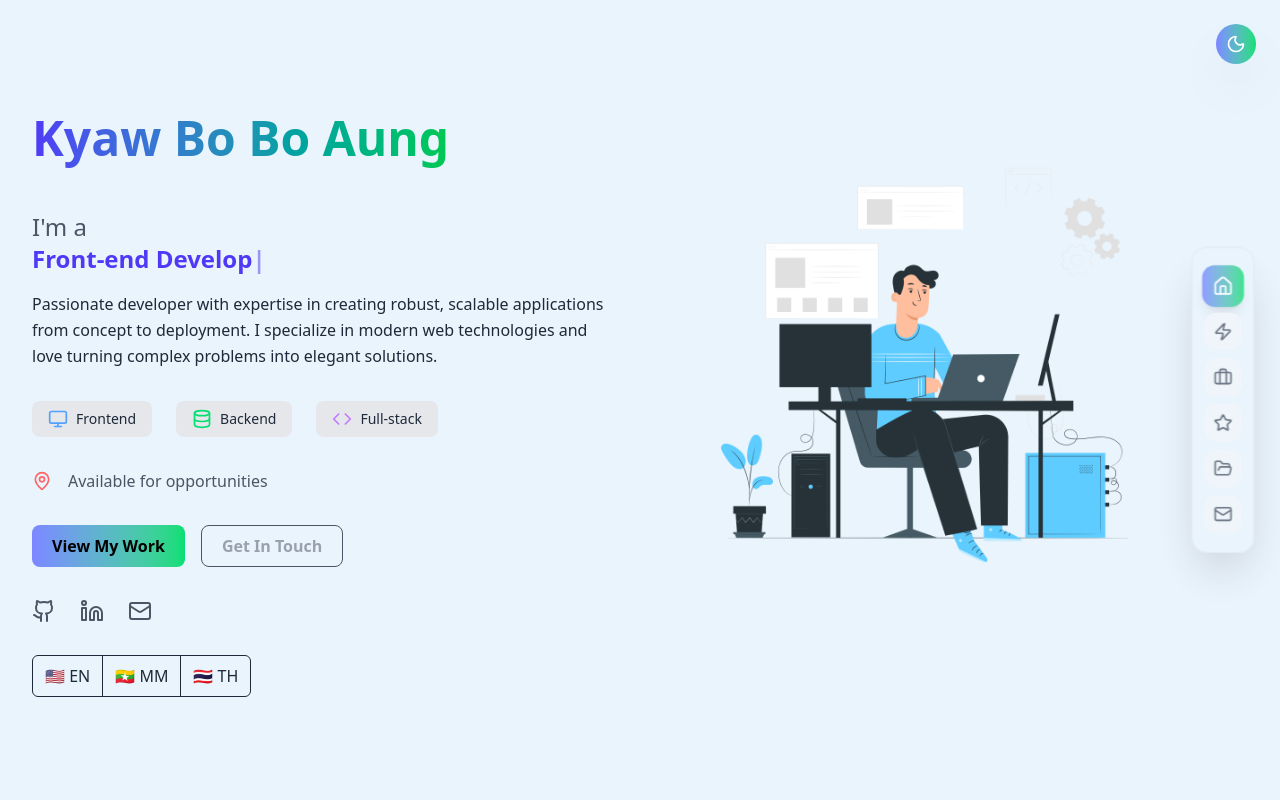
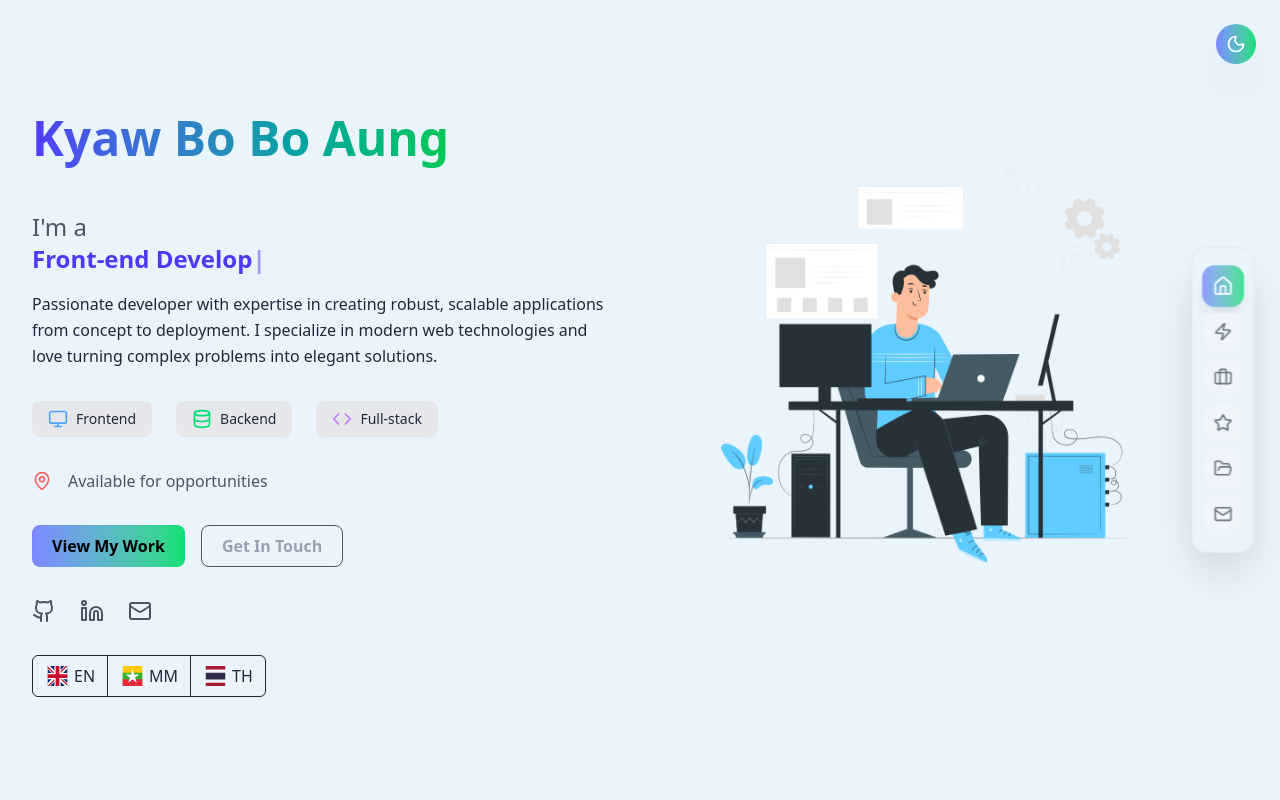
Before and after one commit to Kyaw-Bo-Bo-Aung/kbba-portfolio, a Next.js app: page / in a window 1280 px wide. Shown: the top 800 px of the page. Built offline with nearby package versions, Linux system fonts and the light colour scheme.

Commit message:
add language flag

```diff
--- a/components/HeroSection.tsx
+++ b/components/HeroSection.tsx
@@ -11,6 +11,9 @@ import {
   Monitor,
 } from "lucide-react";
 import Image from "next/image";
+import ThailandFlag from "./svgs/thailandFlag";
+import EnglishFlag from "./svgs/englighFlag";
+import MyanmarFlag from "./svgs/myanmarFlag";
 
 export default function HeroSection() {
   const { t, i18n } = useTranslation();
@@ -197,22 +200,22 @@ export default function HeroSection() {
         {/* 🌍 Language Switcher */}
         <div className="mt-8 inline-flex rounded-md text border-1">
           <button
-            className="transition-all duration-300 translation cursor-pointer py-2 px-3"
+            className="flex gap-1 items-center transition-all duration-300 translation cursor-pointer py-2 px-3"
             onClick={() => i18n.changeLanguage("en")}
           >
-            🇺🇸 EN
+            <EnglishFlag /> EN
           </button>
           <button
-            className="transition-all duration-300 translation cursor-pointer py-2 border-x-1 px-3"
+            className="flex gap-1 items-center transition-all duration-300 translation cursor-pointer py-2 border-x-1 px-3"
             onClick={() => i18n.changeLanguage("mm")}
           >
-            🇲🇲 MM
+            <MyanmarFlag /> MM
           </button>
           <button
-            className="transition-all duration-300 translation cursor-pointer py-2 px-3"
+            className="flex gap-1 items-center transition-all duration-300 translation cursor-pointer py-2 px-3"
             onClick={() => i18n.changeLanguage("th")}
           >
-            🇹🇭 TH
+            <ThailandFlag /> TH
           </button>
         </div>
       </div>
--- /dev/null
+++ b/components/svgs/englighFlag.tsx
@@ -0,0 +1,45 @@
+import React from "react";
+
+const EnglishFlag = () => {
+  return (
+    <svg
+      width="25"
+      height="20"
+      viewBox="0 0 513 512"
+      fill="none"
+      xmlns="http://www.w3.org/2000/svg"
+    >
+      <g clip-path="url(#clip0_103_5550)">
+        <path d="M0.5 0H512.5V512H0.5V0Z" fill="#012169" />
+        <path
+          d="M512.5 0V64L322.5 256L512.5 443V512H445.5L254.5 324L68.5 512H0.5V444L186.5 257L0.5 74V0H62.5L254.5 188L440.5 0H512.5Z"
+          fill="white"
+        />
+        <path
+          d="M184.5 324L195.5 358L42.5 512H0.5V509L184.5 324ZM308.5 312L362.5 320L512.5 467V512L308.5 312ZM512.5 0L320.5 196L316.5 152L466.5 0H512.5ZM0.5 1L193.5 190L134.5 182L0.5 49V1Z"
+          fill="#C8102E"
+        />
+        <path
+          d="M176.5 0V512H336.5V0H176.5ZM0.5 176V336H512.5V176H0.5Z"
+          fill="white"
+        />
+        <path
+          d="M0.5 208V304H512.5V208H0.5ZM208.5 0V512H304.5V0H208.5Z"
+          fill="#C8102E"
+        />
+      </g>
+      <defs>
+        <clipPath id="clip0_103_5550">
+          <rect
+            width="512"
+            height="512"
+            fill="white"
+            transform="translate(0.5)"
+          />
+        </clipPath>
+      </defs>
+    </svg>
+  );
+};
+
+export default EnglishFlag;
--- /dev/null
+++ b/components/svgs/myanmarFlag.tsx
@@ -0,0 +1,48 @@
+import React from "react";
+
+const MyanmarFlag = () => {
+  return (
+    <svg
+      width="25"
+      height="20"
+      viewBox="0 0 513 512"
+      fill="none"
+      xmlns="http://www.w3.org/2000/svg"
+    >
+      <g clip-path="url(#clip0_103_7874)">
+        <path d="M0.5 0H512.5V512H0.5V0Z" fill="#FECB00" />
+        <path d="M0.5 170.7H512.5V512H0.5V170.7Z" fill="#34B233" />
+        <path d="M0.5 341.3H512.5V512H0.5V341.3Z" fill="#EA2839" />
+        <path d="M313.1 274H199.9L256.5 85.3L313.1 274Z" fill="white" />
+        <path
+          d="M210.71 240.731L302.29 307.269L145.585 426.662L210.71 240.731Z"
+          fill="white"
+        />
+        <path
+          d="M273.99 220.17L239.01 327.83L77.0356 215.689L273.99 220.17Z"
+          fill="white"
+        />
+        <path
+          d="M273.99 327.83L239.01 220.17L435.964 215.688L273.99 327.83Z"
+          fill="white"
+        />
+        <path
+          d="M210.71 307.269L302.29 240.731L367.415 426.661L210.71 307.269Z"
+          fill="white"
+        />
+      </g>
+      <defs>
+        <clipPath id="clip0_103_7874">
+          <rect
+            width="512"
+            height="512"
+            fill="white"
+            transform="translate(0.5)"
+          />
+        </clipPath>
+      </defs>
+    </svg>
+  );
+};
+
+export default MyanmarFlag;
--- /dev/null
+++ b/components/svgs/thailandFlag.tsx
@@ -0,0 +1,46 @@
+import React from "react";
+
+const ThailandFlag = () => {
+  return (
+    <svg
+      width="25"
+      height="20"
+      viewBox="0 0 513 512"
+      fill="none"
+      xmlns="http://www.w3.org/2000/svg"
+    >
+      <g clip-path="url(#clip0_103_11366)">
+        <path
+          fill-rule="evenodd"
+          clip-rule="evenodd"
+          d="M0.5 0H512.5V512H0.5V0Z"
+          fill="#F4F5F8"
+        />
+        <path
+          fill-rule="evenodd"
+          clip-rule="evenodd"
+          d="M0.5 173.4H512.5V344H0.5V173.4Z"
+          fill="#2D2A4A"
+        />
+        <path
+          fill-rule="evenodd"
+          clip-rule="evenodd"
+          d="M0.5 0H512.5V88H0.5V0ZM0.5 426.7H512.5V512H0.5V426.7Z"
+          fill="#A51931"
+        />
+      </g>
+      <defs>
+        <clipPath id="clip0_103_11366">
+          <rect
+            width="512"
+            height="512"
+            fill="white"
+            transform="translate(0.5)"
+          />
+        </clipPath>
+      </defs>
+    </svg>
+  );
+};
+
+export default ThailandFlag;
```
